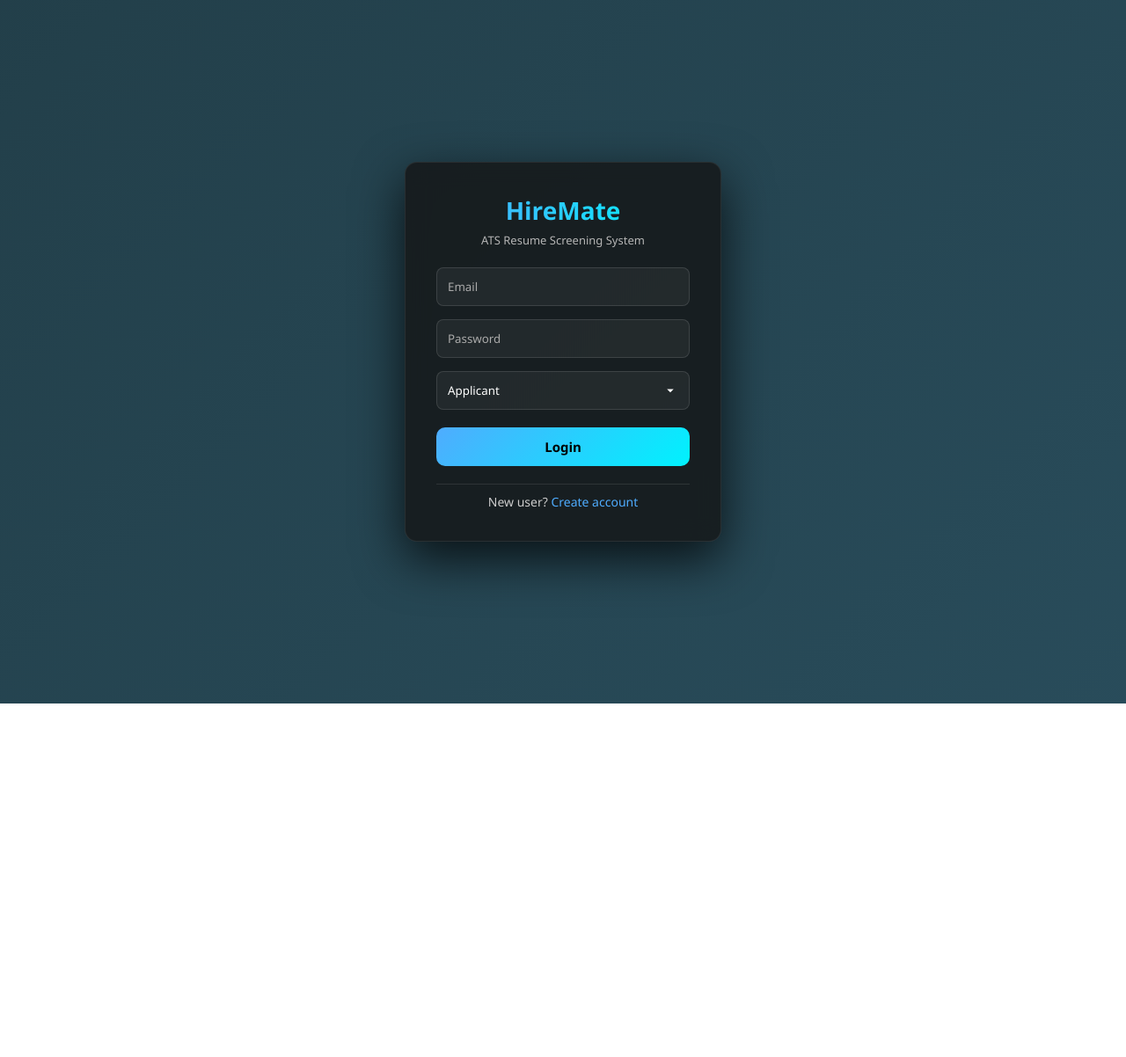
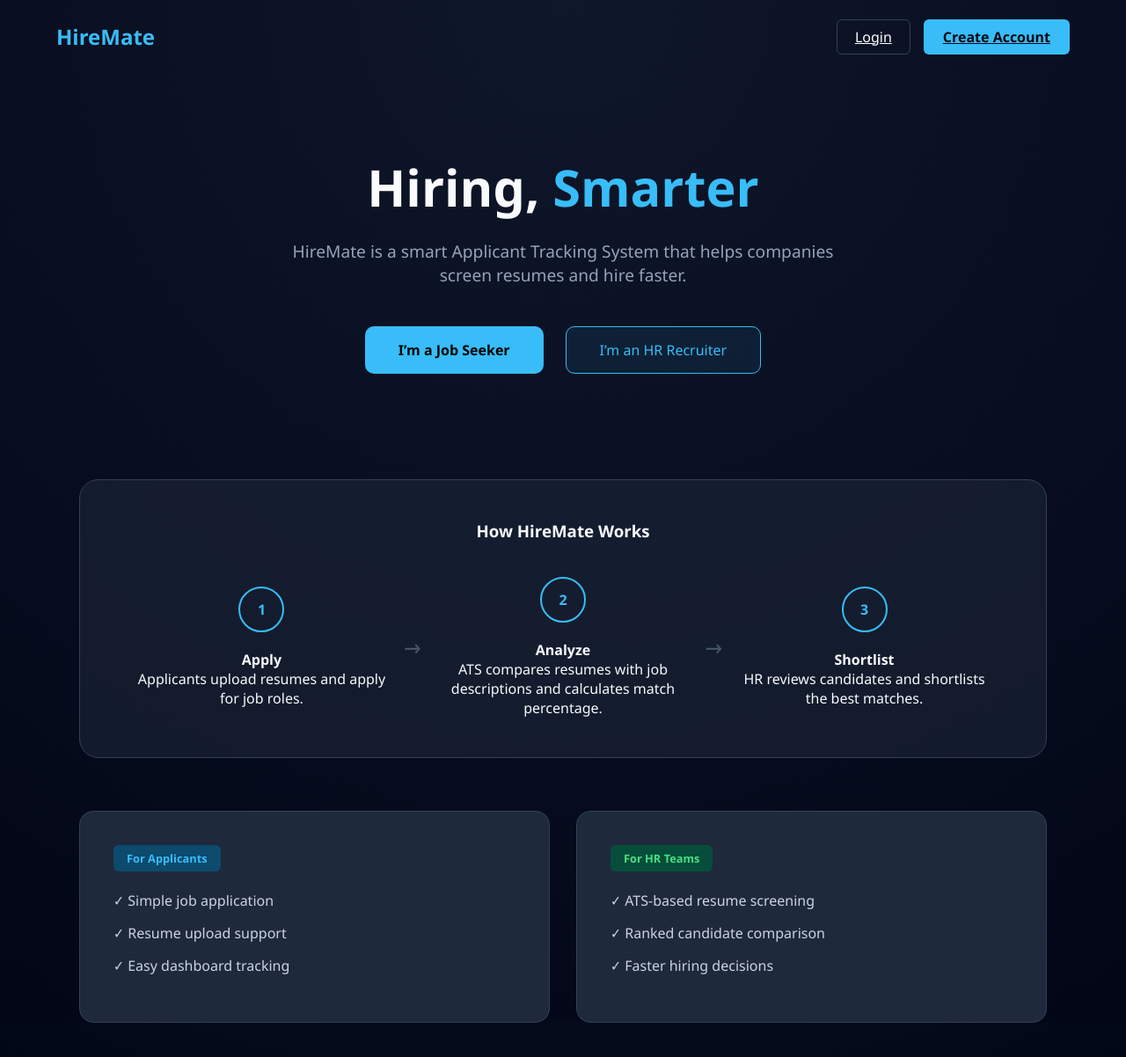
Before and after one commit to manojsudini/miniproject, a React (Create React App) app: page / in a window 1280 px wide. Shown: the top 1202 px of the page at 88% size. Before the commit the page ends 800 px from the top, so only its background shows below. Built offline with nearby package versions, Linux system fonts and the light colour scheme.

Commit message:
Added Home page

```diff
--- a/src/App.js
+++ b/src/App.js
@@ -1,7 +1,9 @@
 import { BrowserRouter, Routes, Route } from "react-router-dom";
 
+import Home from "./pages/Home";
 import Login from "./pages/Login";
 import Signup from "./pages/Signup";
+
 import ApplicantDashboard from "./pages/ApplicantDashboard";
 import HRDashboard from "./pages/HRDashboard";
 import AdminDashboard from "./pages/AdminDashboard";
@@ -10,8 +12,12 @@ function App() {
   return (
     <BrowserRouter>
       <Routes>
-        <Route path="/" element={<Login />} />
+        {/* PUBLIC ROUTES */}
+        <Route path="/" element={<Home />} />
+        <Route path="/login" element={<Login />} />
         <Route path="/signup" element={<Signup />} />
+
+        {/* DASHBOARDS */}
         <Route path="/applicant" element={<ApplicantDashboard />} />
         <Route path="/hr" element={<HRDashboard />} />
         <Route path="/admin" element={<AdminDashboard />} />
--- a/src/index.css
+++ b/src/index.css
@@ -1,13 +1,26 @@
-body {
+/* RESET */
+* {
   margin: 0;
-  font-family: -apple-system, BlinkMacSystemFont, 'Segoe UI', 'Roboto', 'Oxygen',
-    'Ubuntu', 'Cantarell', 'Fira Sans', 'Droid Sans', 'Helvetica Neue',
-    sans-serif;
-  -webkit-font-smoothing: antialiased;
-  -moz-osx-font-smoothing: grayscale;
+  padding: 0;
+  box-sizing: border-box;
 }
 
-code {
-  font-family: source-code-pro, Menlo, Monaco, Consolas, 'Courier New',
-    monospace;
+/* THEME VARIABLES */
+:root {
+  --bg-main: radial-gradient(circle at top, #0f2a33, #020617);
+  --bg-card: rgba(15, 23, 42, 0.95);
+  --primary: #38bdf8;
+  --text-main: #e5e7eb;
+  --text-muted: #94a3b8;
+  --border-dark: #334155;
 }
+
+/* GLOBAL STYLES */
+html,
+body {
+  width: 100%;
+  min-height: 100vh;
+  background: var(--bg-main);
+  color: var(--text-main);
+  font-family: "Inter", sans-serif;
+}
--- /dev/null
+++ b/src/pages/Home.css
@@ -0,0 +1,223 @@
+/* BASE */
+.home-wrapper {
+  background: radial-gradient(circle at top, #0f172a, #020617);
+  color: #f8fafc;
+  min-height: 100vh;
+  font-family: "Inter", sans-serif;
+  padding: 0 5%;
+}
+
+/* NAVBAR */
+.home-nav {
+  display: flex;
+  justify-content: space-between;
+  align-items: center;
+  padding: 25px 0;
+}
+
+.home-logo {
+  font-size: 24px;
+  font-weight: 800;
+  color: #38bdf8;
+}
+
+.nav-login {
+  background: transparent;
+  border: 1px solid #334155;
+  color: white;
+  padding: 8px 20px;
+  margin-right: 15px;
+  border-radius: 6px;
+  cursor: pointer;
+  transition: all 0.3s ease;
+}
+
+.nav-login:hover {
+  border-color: #38bdf8;
+  color: #38bdf8;
+}
+
+.nav-signup {
+  background: #38bdf8;
+  border: none;
+  color: #020617;
+  padding: 9px 22px;
+  font-weight: 600;
+  border-radius: 6px;
+  cursor: pointer;
+  transition: all 0.3s ease;
+}
+
+.nav-signup:hover {
+  box-shadow: 0 0 25px rgba(56, 189, 248, 0.5);
+}
+
+/* HERO */
+.home-hero {
+  text-align: center;
+  padding: 90px 0 70px;
+}
+
+.hero-title {
+  font-size: 3.6rem;
+  font-weight: 800;
+  margin-bottom: 20px;
+}
+
+.changing-word {
+  color: #38bdf8;
+  display: inline-block;
+  animation: fadeSlide 2s ease-in-out;
+}
+
+@keyframes fadeSlide {
+  0% {
+    opacity: 0;
+    transform: translateY(12px);
+  }
+  30% {
+    opacity: 1;
+    transform: translateY(0);
+  }
+  80% {
+    opacity: 1;
+  }
+  100% {
+    opacity: 0;
+    transform: translateY(-12px);
+  }
+}
+
+.hero-subtitle {
+  color: #94a3b8;
+  font-size: 1.2rem;
+  max-width: 620px;
+  margin: 0 auto 45px;
+}
+
+/* HERO BUTTONS */
+.hero-actions {
+  display: flex;
+  justify-content: center;
+  gap: 25px;
+}
+
+.btn-main {
+  background: #38bdf8;
+  border: none;
+  padding: 15px 38px;
+  font-size: 1rem;
+  font-weight: 600;
+  border-radius: 10px;
+  cursor: pointer;
+  transition: all 0.3s ease;
+}
+
+.btn-main:hover {
+  transform: translateY(-4px);
+  box-shadow: 0 18px 40px rgba(56, 189, 248, 0.45);
+}
+
+.btn-outline {
+  background: rgba(56, 189, 248, 0.08);
+  border: 1px solid #38bdf8;
+  color: #38bdf8;
+  padding: 15px 38px;
+  font-size: 1rem;
+  border-radius: 10px;
+  cursor: pointer;
+  transition: all 0.3s ease;
+}
+
+.btn-outline:hover {
+  background: #38bdf8;
+  color: #020617;
+  transform: translateY(-4px);
+  box-shadow: 0 18px 40px rgba(56, 189, 248, 0.35);
+}
+
+/* WORKFLOW */
+.workflow-container {
+  background: rgba(30, 41, 59, 0.55);
+  border: 1px solid #334155;
+  border-radius: 22px;
+  padding: 45px;
+  margin: 50px auto;
+  max-width: 1100px;
+  text-align: center;
+}
+
+.workflow-grid {
+  display: flex;
+  align-items: center;
+  justify-content: space-between;
+  margin-top: 40px;
+}
+
+.workflow-card {
+  flex: 1;
+  padding: 0 20px;
+}
+
+.step-circle {
+  width: 52px;
+  height: 52px;
+  border: 2px solid #38bdf8;
+  border-radius: 50%;
+  display: flex;
+  align-items: center;
+  justify-content: center;
+  margin: 0 auto 20px;
+  font-weight: bold;
+  color: #38bdf8;
+}
+
+.workflow-connector {
+  font-size: 26px;
+  color: #475569;
+}
+
+/* ROLES */
+.roles-grid {
+  display: grid;
+  grid-template-columns: 1fr 1fr;
+  gap: 30px;
+  max-width: 1100px;
+  margin: 60px auto 90px;
+}
+
+.role-card {
+  background: #1e293b;
+  border: 1px solid #334155;
+  padding: 38px;
+  border-radius: 16px;
+}
+
+.role-tag {
+  display: inline-block;
+  padding: 6px 15px;
+  border-radius: 6px;
+  font-weight: 700;
+  font-size: 0.8rem;
+  margin-bottom: 22px;
+}
+
+.tag-blue {
+  background: #0c4a6e;
+  color: #38bdf8;
+}
+
+.tag-green {
+  background: #064e3b;
+  color: #4ade80;
+}
+
+.role-card ul {
+  list-style: none;
+  padding: 0;
+}
+
+.role-card li {
+  margin-bottom: 15px;
+  color: #cbd5e1;
+}
--- /dev/null
+++ b/src/pages/Home.jsx
@@ -0,0 +1,120 @@
+import React, { useEffect, useState } from "react";
+import { Link, useNavigate } from "react-router-dom";
+import "./Home.css";
+
+const words = ["Simplified", "Faster", "Smarter", "Fairer"];
+
+const Home = () => {
+  const [index, setIndex] = useState(0);
+  const navigate = useNavigate();
+
+  useEffect(() => {
+    const interval = setInterval(() => {
+      setIndex((prev) => (prev + 1) % words.length);
+    }, 2000);
+    return () => clearInterval(interval);
+  }, []);
+
+  return (
+    <div className="home-wrapper">
+      {/* NAVBAR */}
+      <nav className="home-nav">
+        <div className="home-logo">HireMate</div>
+
+        <div className="home-auth">
+          <Link to="/login" className="nav-login">
+            Login
+          </Link>
+
+          <Link to="/signup" className="nav-signup">
+            Create Account
+          </Link>
+        </div>
+      </nav>
+
+      {/* HERO */}
+      <header className="home-hero">
+        <h1 className="hero-title">
+          Hiring,&nbsp;
+          <span className="changing-word">{words[index]}</span>
+        </h1>
+
+        <p className="hero-subtitle">
+          HireMate is a smart Applicant Tracking System that helps companies
+          screen resumes and hire faster.
+        </p>
+
+        <div className="hero-actions">
+          <button
+            className="btn-main"
+            onClick={() => navigate("/login")}
+          >
+            I’m a Job Seeker
+          </button>
+
+          <button
+            className="btn-outline"
+            onClick={() => navigate("/login")}
+          >
+            I’m an HR Recruiter
+          </button>
+        </div>
+      </header>
+
+      {/* WORKFLOW */}
+      <section className="workflow-container">
+        <h3>How HireMate Works</h3>
+
+        <div className="workflow-grid">
+          <div className="workflow-card">
+            <div className="step-circle">1</div>
+            <h4>Apply</h4>
+            <p>Applicants upload resumes and apply for job roles.</p>
+          </div>
+
+          <div className="workflow-connector">→</div>
+
+          <div className="workflow-card">
+            <div className="step-circle">2</div>
+            <h4>Analyze</h4>
+            <p>
+              ATS compares resumes with job descriptions and calculates
+              match percentage.
+            </p>
+          </div>
+
+          <div className="workflow-connector">→</div>
+
+          <div className="workflow-card">
+            <div className="step-circle">3</div>
+            <h4>Shortlist</h4>
+            <p>HR reviews candidates and shortlists the best matches.</p>
+          </div>
+        </div>
+      </section>
+
+      {/* ROLE BENEFITS */}
+      <section className="roles-grid">
+        <div className="role-card applicant-side">
+          <span className="role-tag tag-blue">For Applicants</span>
+          <ul>
+            <li>✓ Simple job application</li>
+            <li>✓ Resume upload support</li>
+            <li>✓ Easy dashboard tracking</li>
+          </ul>
+        </div>
+
+        <div className="role-card hr-side">
+          <span className="role-tag tag-green">For HR Teams</span>
+          <ul>
+            <li>✓ ATS-based resume screening</li>
+            <li>✓ Ranked candidate comparison</li>
+            <li>✓ Faster hiring decisions</li>
+          </ul>
+        </div>
+      </section>
+    </div>
+  );
+};
+
+export default Home;
```
